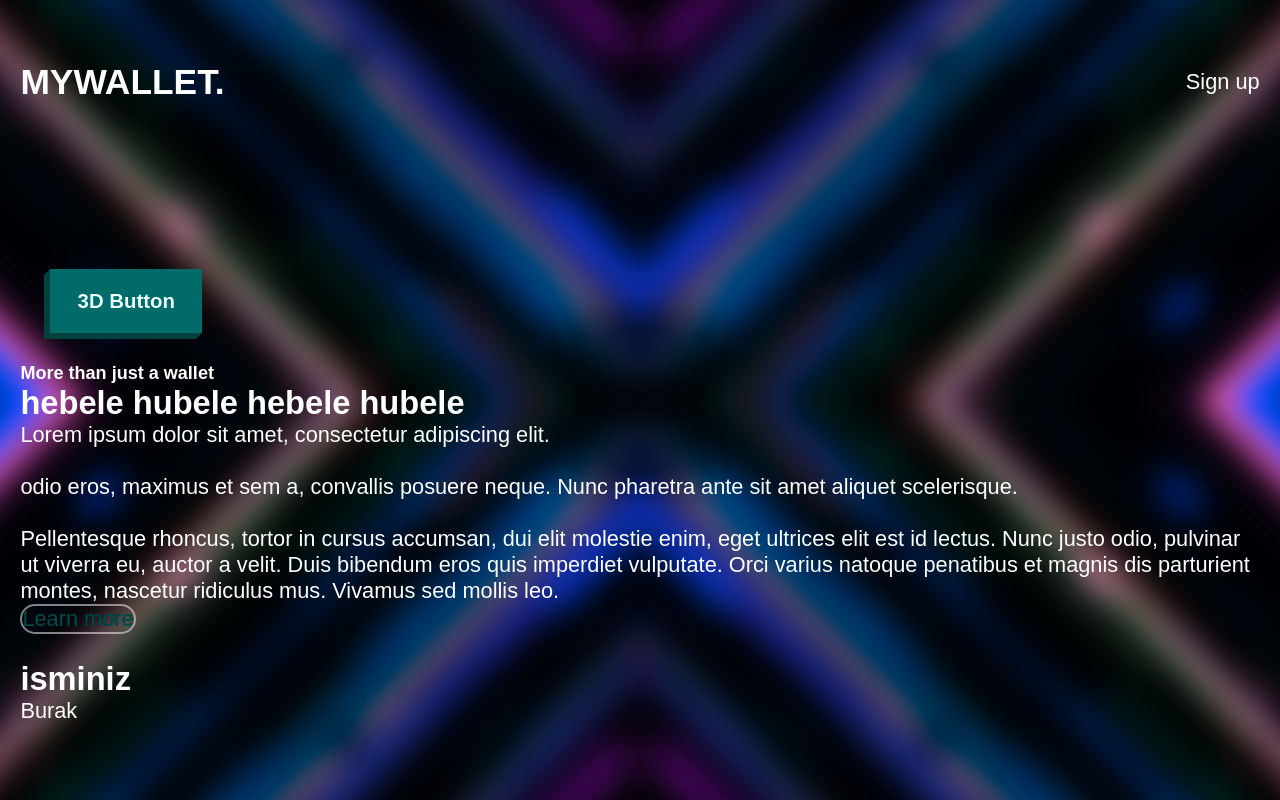
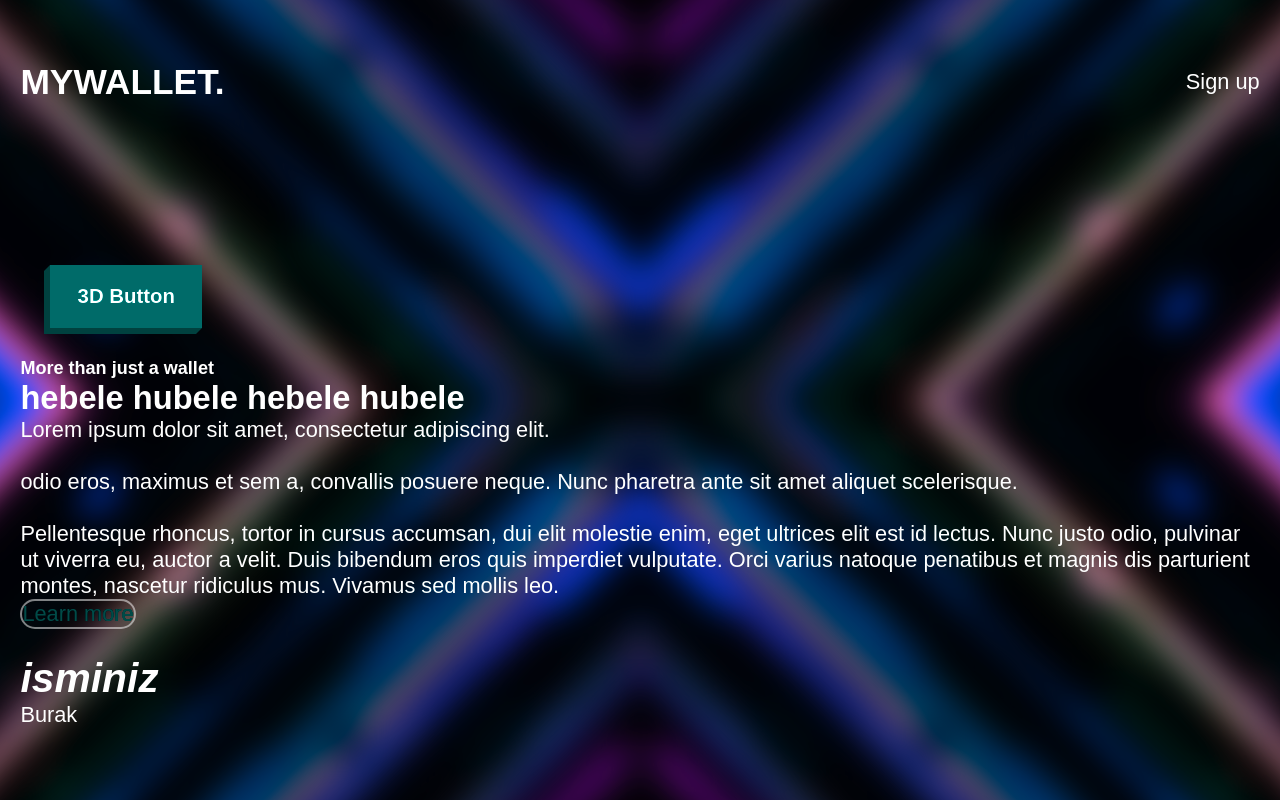
Before and after one commit to ates-kuresi/html-css, a plain HTML site: page index.html in a window 1280 px wide. Drawn offline with Linux system fonts and the light colour scheme.

Commit message:
Update style.css

```diff
--- a/style.css
+++ b/style.css
@@ -121,6 +121,7 @@ a{
     height: 12rem;
     display: flex;
     align-items: center;
+    /* Alttaki satir mywallet ve sign up arasındaki boslugu birakir */
     justify-content: space-between;
 }
 
@@ -135,6 +136,12 @@ a{
     color: white;
     font-weight: bold;
     text-transform: uppercase;
+}
+
+.kalin{
+    font-style: italic;
+    font-weight: bolder;
+    font-size: 3rem;
 }
 
 .btn{
```
